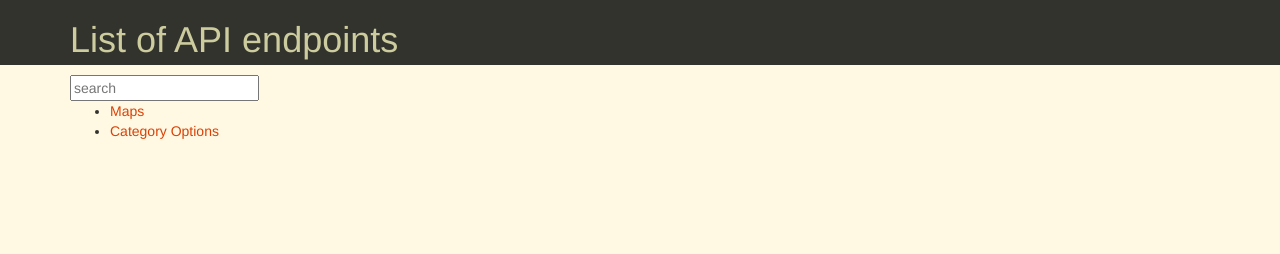
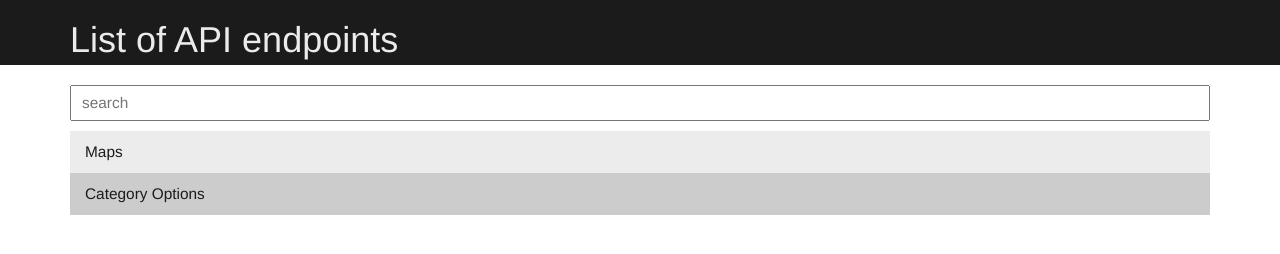
Before and after one commit to selbekk/inf5750-group-project, a website: page app/index.html at #/list in a window 1280 px wide. Drawn offline with nearby package versions, Linux system fonts and the light colour scheme; some packages are replaced by stand-ins of ours; files that its build step writes are made by us from their sources.

Commit message:
Add a basic monochromatic look

```diff
--- a/app/index.html
+++ b/app/index.html
@@ -13,6 +13,7 @@
     <!-- build:css(.tmp) styles/base.css -->
     <link rel="stylesheet" href="styles/base.css">
     <link rel="stylesheet" href="styles/header.css">
+    <link rel="stylesheet" href="styles/list.css">
     <!-- endbuild -->
   </head>
   <body ng-app="apiViewer">
--- a/app/styles/base.css
+++ b/app/styles/base.css
@@ -1,15 +1,15 @@
 /* Body styles and basic styling */
 body {
-    background-color: #FFF8E3;
+    background-color: #FFFFFF;
     color: #33332D;
 }
 
 a {
-    color: #DB4105;
+    color: #df565b;
 }
 
 a:hover,
 a:focus {
-    color: #DB4105;
+    color: #df565b;
     text-decoration: underline;
 }
--- a/app/styles/header.css
+++ b/app/styles/header.css
@@ -1,8 +1,8 @@
 /* Header styles */
 
 .app-header {
-    background-color: #33332D;
-    color: #CCCC9F;
+    background-color: #1b1b1b;
+    color: #ebebeb;
     margin-bottom: 10px;
 }
 
--- /dev/null
+++ b/app/styles/list.css
@@ -0,0 +1,51 @@
+/* List of API endpoints styles */
+
+/* Search / filter field */
+.search-field-wrapper {
+    width: 100%;
+}
+
+.search-field-wrapper .search-field {
+    width: 100%;
+    padding: 5px 10px;
+    margin: 10px 0;
+    font-size: 110%;
+    outline: none;
+}
+
+/* API endpoint list */
+
+ul.api-endpoints-list {
+    list-style-type: none;
+    margin: 0;
+    padding: 0;
+}
+
+.api-endpoint {
+    border-left: 5px solid transparent;
+    list-style-type: none;
+    background-color: #ECECEC;
+    transition: .3s all linear;
+}
+
+.api-endpoint:nth-of-type(2n){
+    background-color: #CCCCCC;
+}
+
+.api-endpoint:hover,
+.api-endpoint:active {
+    border-left-color: #1b1b1b;
+}
+
+.api-endpoint a {
+    display: block;
+    width: 100%;
+    padding: 10px;
+    font-size: 110%;
+    color: #1b1b1b;
+}
+
+.api-endpoint a:hover,
+.api-endpoint a:active {
+    text-decoration: none;
+}
--- a/app/views/header.html
+++ b/app/views/header.html
@@ -1,4 +1,4 @@
-<header class="app-header">
+<header class="app-header" ng-show="header.isVisible">
     <section class="title container">
         <h1>{{ header.title() }}</h1>
     </section>
--- a/app/views/list.html
+++ b/app/views/list.html
@@ -1,10 +1,11 @@
 <div class="container">
-    <div class="search">
-        <input type="text" ng-model="filter.query" placeholder="search"/>
+    <div class="search-field-wrapper">
+        <input class="search-field" type="text" ng-model="filter.query" placeholder="search" autofocus/>
     </div>
-    <div class="results">
-        <ul>
-            <li ng-repeat="endpoint in endpoints | filter:filter.query | orderBy:endpoint.displayName">
+    <div class="api-endpoints-wrapper">
+        <ul class="api-endpoints-list">
+            <!-- TODO: We need to create a template that works for all input data -->
+            <li ng-repeat="endpoint in endpoints | filter:filter.query | orderBy:endpoint.displayName" class="list-item api-endpoint">
                 <a href="#/single/{{ endpoint.plural }}">{{endpoint.displayName}}</a>
             </li>
         </ul>
```
